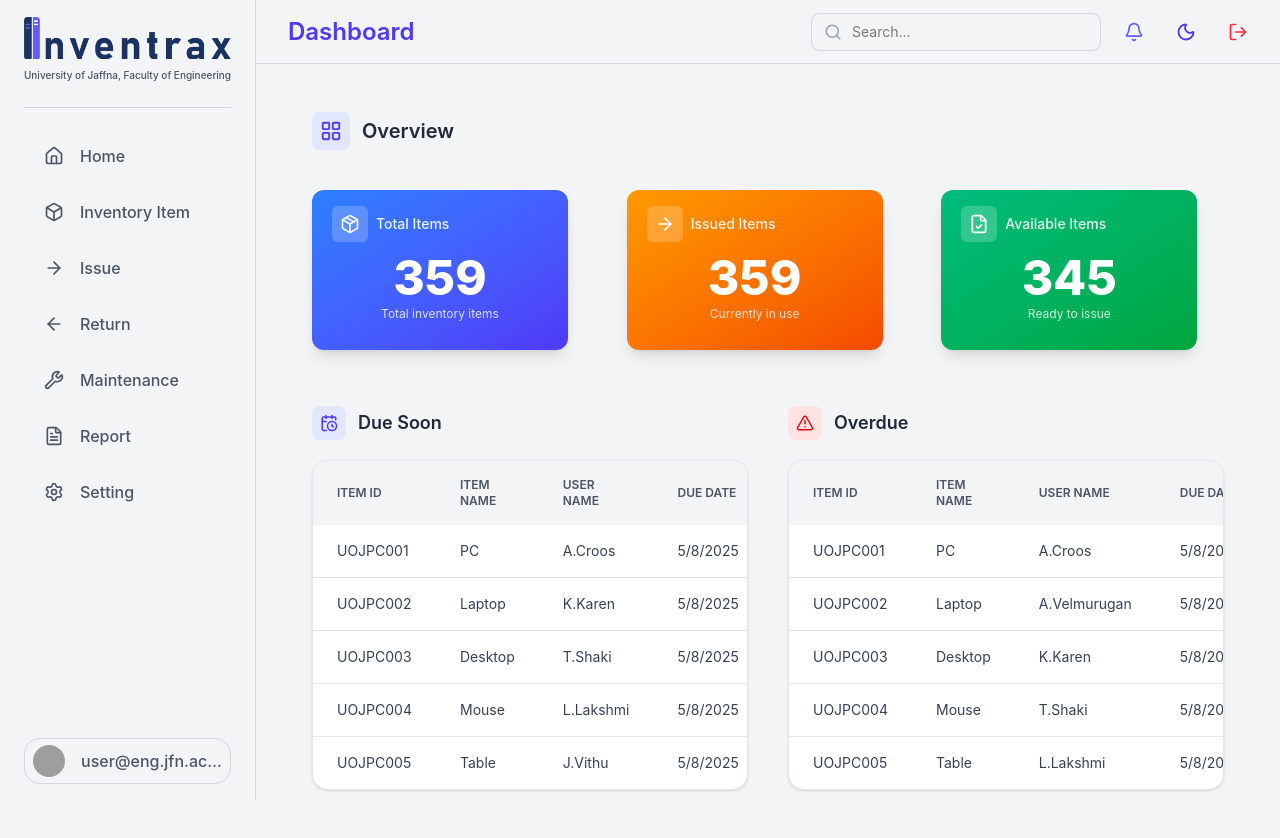
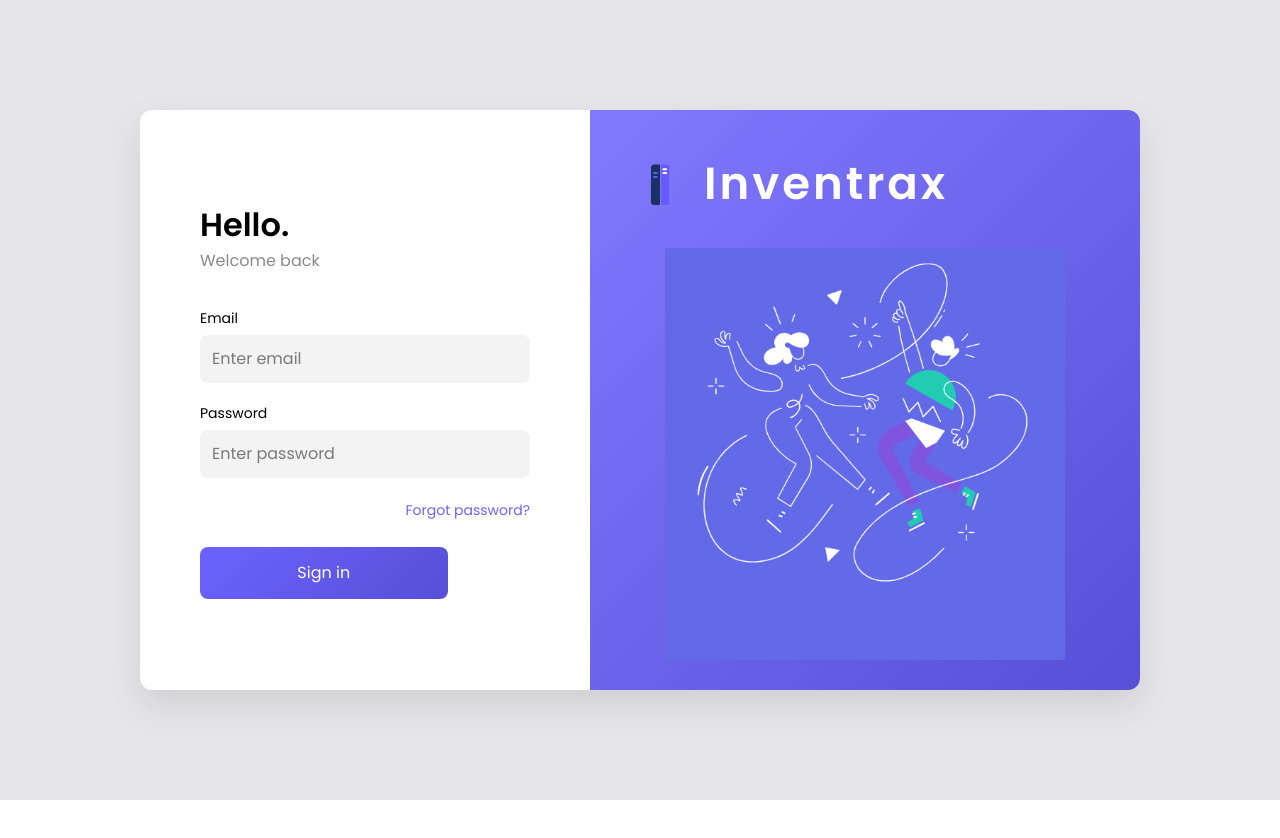
Before and after one commit to karenthiran/Inventory-Management-System, a React (Vite) app in the folder client/: page / in a window 1280 px wide. Shown: the top 838 px of the page. After the commit the page ends 800 px from the top, so only its background shows below. Built offline with nearby package versions, Linux system fonts and the light colour scheme; grey boxes are pictures that could not be loaded.

Commit message:
Added login page

```diff
--- /dev/null
+++ b/client/src/pages/Login.css
@@ -0,0 +1,129 @@
+@import url('https://fonts.googleapis.com/css2?family=Poppins:wght@400;600&display=swap');
+
+* {
+  margin: 0;
+  padding: 0;
+  box-sizing: border-box;
+  font-family: 'Poppins', sans-serif;
+}
+
+.page {
+  height: 100vh;
+  background-color: #e6e6ea;
+  display: flex;
+  justify-content: center;
+  align-items: center;
+}
+
+.login-card {
+  width: 1000px;
+  height: 580px;
+  background: white;
+  border-radius: 12px;
+  display: flex;
+  overflow: hidden;
+  box-shadow: 0 15px 35px rgba(0,0,0,0.1);
+}
+
+/* LEFT SIDE */
+.login-left {
+  width: 45%;
+  padding: 70px 60px;
+  display: flex;
+  flex-direction: column;
+  justify-content: center;
+}
+
+.title {
+  font-size: 32px;
+  font-weight: 600;
+}
+
+.subtitle {
+  color: #8a8a8a;
+  margin-bottom: 35px;
+}
+
+.form-group {
+  margin-bottom: 20px;
+}
+
+.form-group label {
+  font-size: 14px;
+  margin-bottom: 6px;
+  display: block;
+}
+
+.form-group input {
+  width: 100%;
+  padding: 12px;
+  background: #f3f3f3;
+  border: none;
+  border-radius: 8px;
+}
+
+.forgot {
+  text-align: right;
+  margin-bottom: 25px;
+}
+
+.forgot a {
+  font-size: 14px;
+  color: #6C63FF;
+  text-decoration: none;
+}
+
+.login-btn {
+  width: 75%;
+  padding: 14px;
+  background: linear-gradient(135deg,#6C63FF,#574FD6);
+  color: white;
+  border: none;
+  border-radius: 8px;
+  cursor: pointer;
+  font-size: 16px;
+}
+
+/* RIGHT SIDE */
+.login-right {
+  width: 55%;
+  background: linear-gradient(135deg,#817aff,#574FD6);
+  display: flex;
+  flex-direction: column;
+  align-items: center;
+  padding: 40px;
+}
+
+/* BRAND (logo + text same line) */
+.brand {
+  width: 100%;
+  display: flex;
+  align-items: center;
+
+  gap: 14px;
+  margin-bottom: 30px;
+}
+
+.brand-icon {
+  height: 60px;
+}
+
+.brand-text {
+  font-size: 45px;
+  font-weight: 600;
+  color: white;
+  letter-spacing: 3px;
+}
+
+/* ILLUSTRATION CENTER */
+.illustration-wrapper {
+  flex: 1;
+  display: flex;
+  justify-content: center;
+  align-items: center;
+}
+
+.illustration {
+  width: 85%;
+  max-width: 520px;
+}
--- /dev/null
+++ b/client/src/pages/Login.jsx
@@ -0,0 +1,59 @@
+import "./Login.css";
+
+function Login() {
+  return (
+    <div className="page">
+      <div className="login-card">
+
+        {/* LEFT SIDE */}
+        <div className="login-left">
+          <h2 className="title">Hello.</h2>
+          <p className="subtitle">Welcome back</p>
+
+          <div className="form-group">
+            <label>Email</label>
+            <input type="email" placeholder="Enter email" />
+          </div>
+
+          <div className="form-group">
+            <label>Password</label>
+            <input type="password" placeholder="Enter password" />
+          </div>
+
+          <div className="forgot">
+            <a href="#">Forgot password?</a>
+          </div>
+
+          <button className="login-btn">Sign in</button>
+        </div>
+
+        {/* RIGHT SIDE */}
+        <div className="login-right">
+
+          {/* LOGO + NAME SAME LINE */}
+          <div className="brand">
+            <img
+              src="/logoIMS.png"
+              alt="Logo"
+              className="brand-icon"
+            />
+            <span className="brand-text">Inventrax</span>
+          </div>
+
+          {/* ILLUSTRATION UNDER LOGO */}
+          <div className="illustration-wrapper">
+            <img
+              src="/illusion.png"
+              alt="Illustration"
+              className="illustration"
+            />
+          </div>
+
+        </div>
+
+      </div>
+    </div>
+  );
+}
+
+export default Login;
--- a/client/src/routes/AppRoutes.jsx
+++ b/client/src/routes/AppRoutes.jsx
@@ -1,4 +1,5 @@
 import { Routes, Route } from "react-router-dom";
+import Login from "../pages/Login";
 import DashboardLayout from "../components/layout/DashboardLayout";
 import Home from "../pages/Home";
 import InventoryItem from "../pages/InventoryItem";
@@ -12,7 +13,9 @@ import Userprofile from "../pages/UserProfile";
 const AppRoutes = () => {
   return (
     <Routes>
-      <Route path="/" element={<DashboardLayout />}>
+      <Route path="/" element={<Login />} />
+
+      <Route path="dashboard" element={<DashboardLayout />}>
         <Route index element={<Home />} />
         <Route path="home" element={<Home />} />
         <Route path="inventory" element={<InventoryItem />} />
```
Also changed, not shown: client/public/illusion.png (added).
